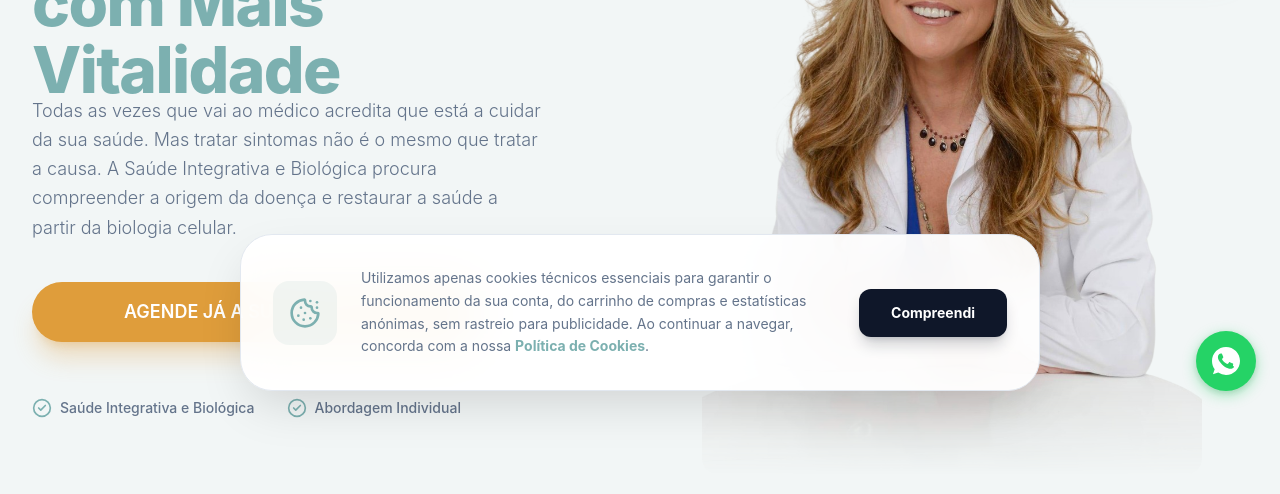
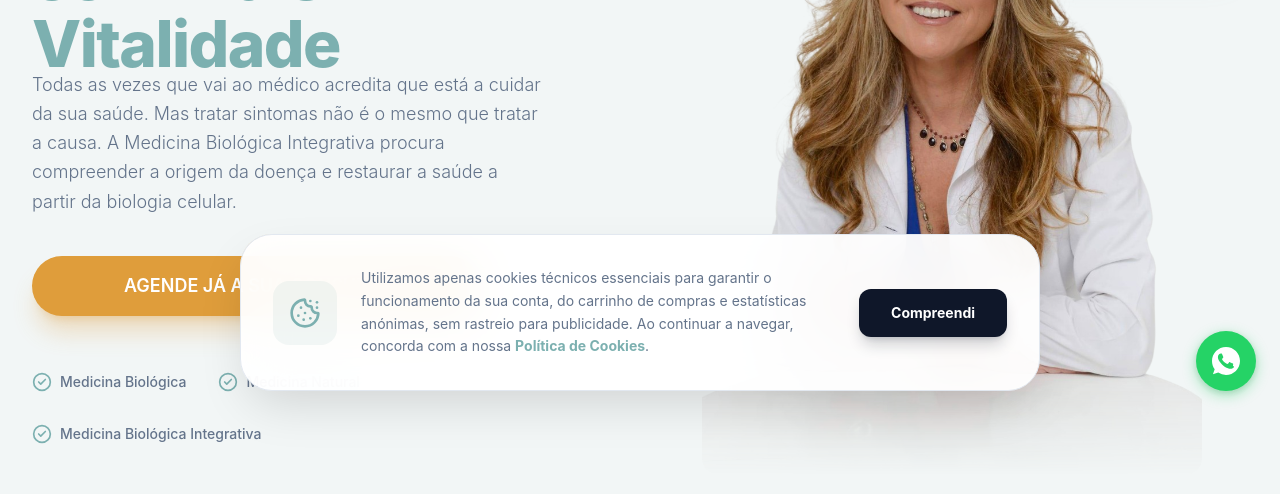
Before and after one commit to layoutdev-pt/Dra.Vasconcelos, a React (Vite) app: page / in a window 1280 px wide. Shown: the part 385-879 px from the top of the page. Built offline with nearby package versions, Linux system fonts and the light colour scheme; no server answers; the database is empty.

Commit message:
feat: atualizacao das badges da seccao Hero

```diff
--- a/src/sections/home/Hero.tsx
+++ b/src/sections/home/Hero.tsx
@@ -72,7 +72,7 @@ export const Hero: React.FC = () => {
             <p className="text-lg text-site-text-muted max-w-lg leading-relaxed font-light mt-[-20px] md:mt-[-40px]">
               Todas as vezes que vai ao médico acredita que está a cuidar da sua
               saúde. Mas tratar sintomas não é o mesmo que tratar a causa. A
-              Saúde Integrativa e Biológica procura compreender a origem da doença e
+              Medicina Biológica Integrativa procura compreender a origem da doença e
               restaurar a saúde a partir da biologia celular.
             </p>
 
@@ -86,14 +86,15 @@ export const Hero: React.FC = () => {
               </Button>
             </div>
 
-            <div className="pt-6 flex items-center gap-8 text-sm text-site-text-muted font-medium">
+            <div className="pt-6 flex flex-wrap items-center gap-4 md:gap-8 text-sm text-site-text-muted font-medium">
               <div className="flex items-center gap-2">
-                <CheckCircle2 className="w-5 h-5 text-secondary" /> Saúde
-                Integrativa e Biológica
+                <CheckCircle2 className="w-5 h-5 text-secondary shrink-0" /> Medicina Biológica
               </div>
               <div className="flex items-center gap-2">
-                <CheckCircle2 className="w-5 h-5 text-secondary" /> Abordagem
-                Individual
+                <CheckCircle2 className="w-5 h-5 text-secondary shrink-0" /> Medicina Natural
+              </div>
+              <div className="flex items-center gap-2">
+                <CheckCircle2 className="w-5 h-5 text-secondary shrink-0" /> Medicina Biológica Integrativa
               </div>
             </div>
           </div>
```
